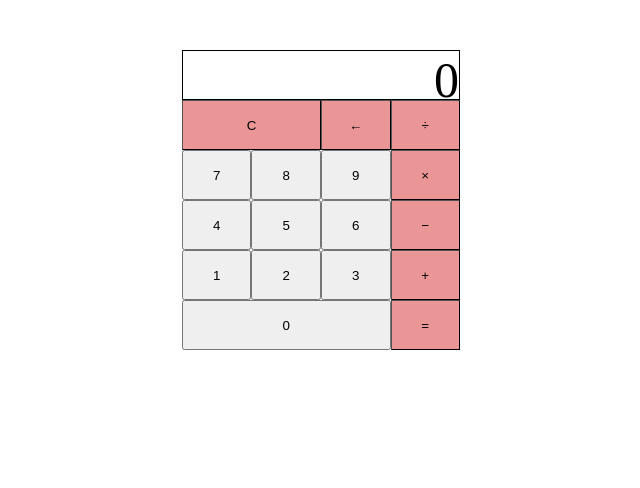
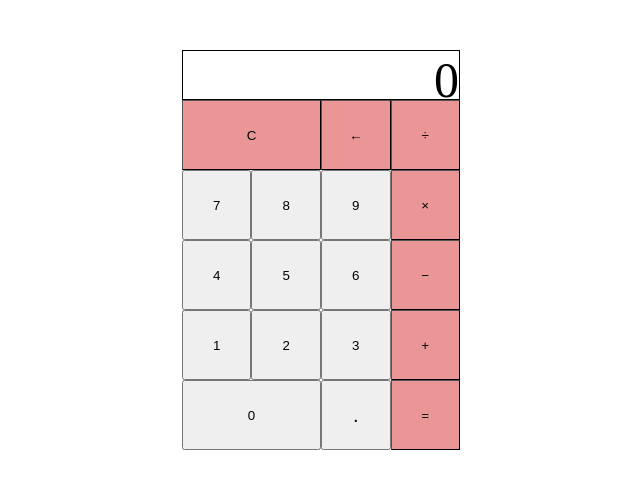
Before and after one commit to YakubT/Calculator, a React (Create React App) app in the folder calc/: page / in a window 1280 px wide. Shown: the top 488 px of the page, without its empty margins (319-959 px from the left). Built offline with nearby package versions, Linux system fonts and the light colour scheme.

Commit message:
created point

```diff
--- a/calc/src/App.js
+++ b/calc/src/App.js
@@ -18,10 +18,15 @@ function App() {
         if (str.length === 1) {
           changeNum(0);
         } else {
-        changeNum(str.substring(0,str.length-1));
+          if (str.length>2 && str.charAt(str.length-2) == '.') {
+            changeNum(str.substring(0,str.length-2));
+          }  else {
+            changeNum(str.substring(0,str.length-1));
+          }
+
         }
       } else {
-        if (Number.isInteger(parseInt(text))) {
+        if (Number.isInteger(parseInt(text)) || text == '.') {
           if (num == '0') {
             changeNum(text);
           } else {
@@ -85,6 +90,7 @@ function App() {
         <button>3</button>
         <button class={styles.red}>+</button>
         <button>0</button>
+        <button>.</button>
         <button class={styles.red}>=</button>
       </div>
     </main>
--- a/calc/src/App.module.css
+++ b/calc/src/App.module.css
@@ -1,5 +1,4 @@
-
-main {
+  main {
     margin-top: 50px;
     margin-left: 39%;
     width: 22%;
@@ -11,6 +10,7 @@ main {
     height: 50px;
     text-align: right;
     font-size: 50px;
+    overflow: hidden;
 }
 
 .red {
@@ -19,15 +19,22 @@ main {
 }
 button {
     width: 25%;
-    height: 50px;
+    height: 70px;
+    vertical-align: top;
 }
 
 button:nth-of-type(1) {
     width: 50%;
 }
 
+button:nth-last-of-type(3) {
+    width: 50%;
+}
+
 button:nth-last-of-type(2) {
-    width: 75%;
+    font-size: 125%;
+    height: 70px;
+    padding: 0;
 }
 
 .red:hover {
```
